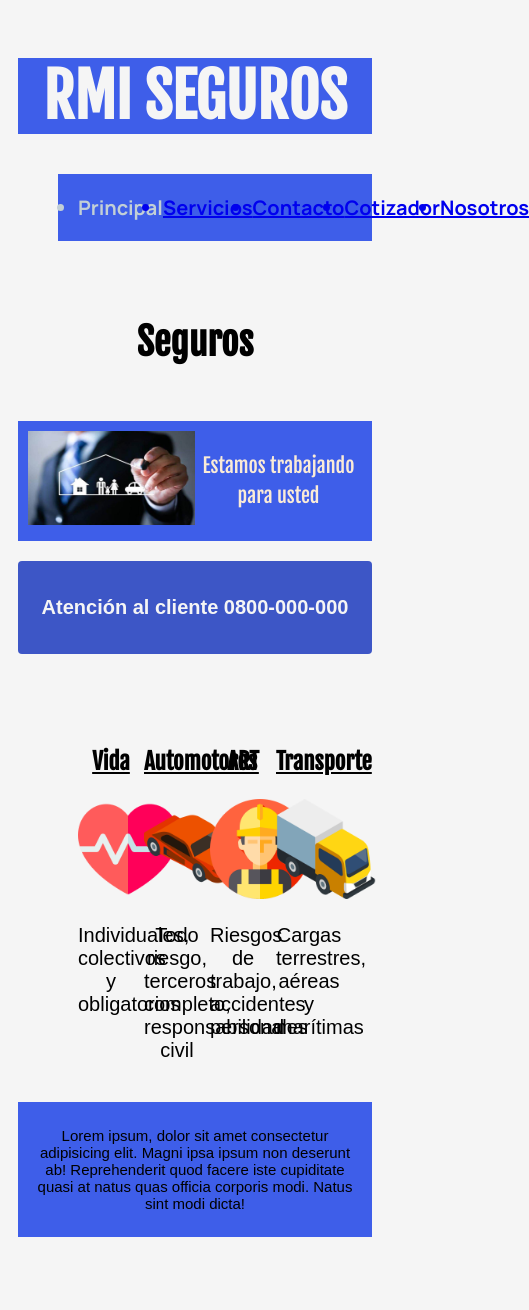
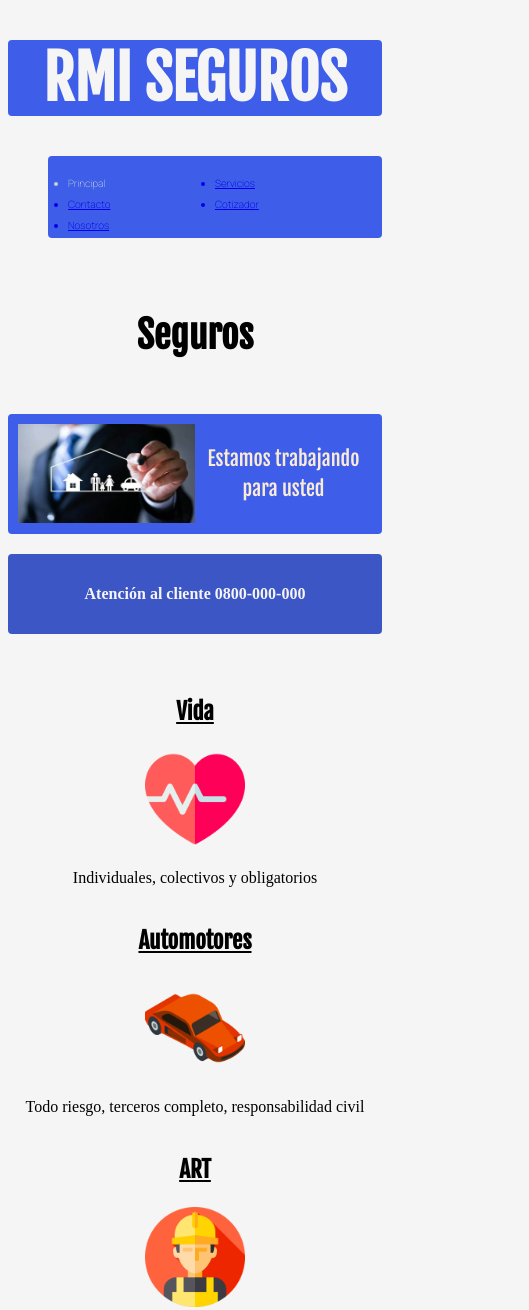
Before and after one commit to TomasIanno/Idea---Iannopollo-Pagani, a plain HTML site: page index.html in a window 390 px wide. Shown: the top 1310 px of the page, 529 px wide, since content can reach past the window. Before the commit the page ends 1255 px from the top, so only its background shows below. Drawn offline with Linux system fonts and the light colour scheme.

Commit message:
Hice responsive el index

```diff
--- a/css/styles.css
+++ b/css/styles.css
@@ -1,10 +1,14 @@
+
+
 .titulos{
     font-family: 'Fjalla One', sans-serif;
     font-size: 30px;
     font-weight: bold;
     text-align: center;
     background-color: rgba(9, 50, 230, 0.774);
-    color: #f5f5f5;      }
+    color: #f5f5f5;
+    border-radius: 4px;
+}
 
 .navbar{font-family: 'Manrope', sans-serif;
     font-weight: 700;
@@ -14,6 +18,7 @@
     padding: 20px;
     background-color: rgba(9, 50, 230, 0.774);
     color: rgb(194, 207, 214);
+    border-radius: 4px;
 }
 
 .h2{
@@ -59,6 +64,7 @@
     background-color: rgba(9, 50, 230, 0.774);
     color: antiquewhite;
     padding: 10px;
+    border-radius: 4px;
 }
 
 .formContacto{
@@ -86,25 +92,96 @@ align-items: center;
     font-size: 15px;
     text-align: center;
     padding: 10px;
+    color: #f5f5f5;
+    border-radius: 4px;
 }
 
 .video{
     margin: 20px;
 }
 
-.cuadrille{
+.gridContainer{
     box-sizing: border-box;
     display: grid;
     grid-template-columns: 25% 25% 25% 25%;
     grid-template-rows: 30% 30% 30%;
     padding: 50px 30px 20px 60px;
     justify-content: stretch;
-    text-align: center;
-}
+    text-align: center;}
 
-body{
-    background-color: #f5f5f5;
-    font-family: sans-serif;
-    font-size: 20px;
-    padding: 10px;
-}
+
+    /*TABLETS*/
+@media screen and (max-width:768px) {
+        body{
+            background-color: #f5f5f5;
+        }
+        .gridContainer{
+            box-sizing: border-box;
+            display: grid;
+            grid-template-columns: 50% 50%;
+            grid-template-rows: 50% 50%;
+            padding: 20px 15px 15px 15px;
+            justify-content: stretch;
+            text-align: center;
+        }
+
+    }
+
+    /*CELULARES PEQUEÑOS EN VERTICAL*/
+@media screen and (max-width:320px) {
+        body{
+            background-color: #f5f5f5;
+        }
+        .gridContainer{
+            box-sizing: border-box;
+            display: grid;
+            grid-template-columns: 100%;
+            grid-template-rows: 25% 25% 25% 25%;
+            padding: 20px 15px 15px 15px;
+            justify-content: stretch;
+            text-align: center;
+        }
+        .navbar{font-family: 'Manrope', sans-serif;
+            font-weight: 5;
+            display: grid;
+            grid-template-columns: 50% 50%;
+            grid-template-rows: 50% 50%;
+            background-color: rgba(9, 50, 230, 0.774);
+            color: rgb(194, 207, 214);
+            border-radius: 4px;
+            font-size: 10px;}
+
+        }
+
+        /*CELULARES PEQUEÑOS EN HORIZONTAL*/
+@media screen and (max-width:480px) {
+            body{
+                background-color: #f5f5f5;
+            }
+            .gridContainer{
+                box-sizing: border-box;
+                display: grid;
+                grid-template-columns: 100%;
+                grid-template-rows: 25% 25% 25% 25%;
+                padding: 20px 15px 15px 15px;
+                justify-content: stretch;
+                text-align: center;
+            }
+            .navbar{font-family: 'Manrope', sans-serif;
+                font-weight: 5;
+                display: grid;
+                grid-template-columns: 50% 50%;
+                grid-template-rows: 50% 50%;
+                background-color: rgba(9, 50, 230, 0.774);
+                color: rgb(194, 207, 214);
+                border-radius: 4px;
+                font-size: 10px;}
+            }
+
+        /*TABLETS HORIZONTAL*/
+        @media screen and (max-width:1240px) {
+            body{
+                background-color: #f5f5f5;
+            }
+
+            }
--- a/index.html
+++ b/index.html
@@ -61,14 +61,15 @@
     </div>
 
     <div class="parrafosPrincipales"><img src="/img/ranking-seguros-de-argentina.jpg" alt="">
-        <p class="parrafoAparte">Estamos trabajando para usted</p> </div>
+        <p class="parrafoAparte">Estamos trabajando para usted</p>
+    </div>
 
-<div class="banner0800">
-    <p>Atención al cliente 0800-000-000</p>
-</div>
+    <div class="banner0800">
+        <p>Atención al cliente 0800-000-000</p>
+    </div>
 
     <!--Configuración rubros-->
-    <div class="cuadrille">
+    <div class="gridContainer">
         <div class="imagenesRubros">
             <h3 class="h3">Vida</h3> <img class="iconosRubros" width="100" height="100" src="/img/heart-attack.png"
                 alt="">
```
